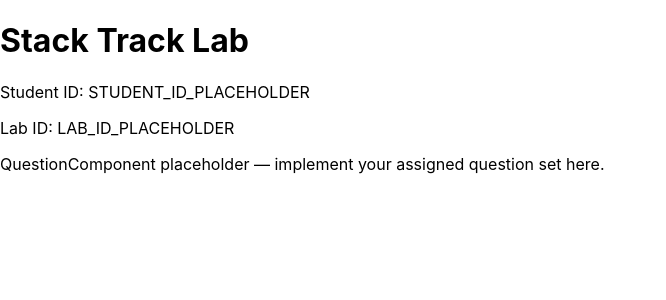
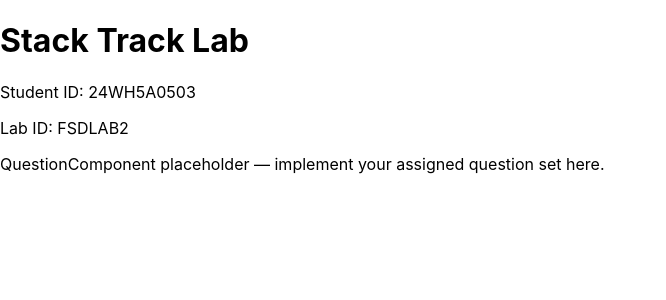
Before and after one commit to Nikhitha003/stacktrack-lab-FSDLAB2-24WH5A0503, a React (Create React App) app: page / in a window 1280 px wide. Shown: the top 300 px of the page, without its empty margins (0-666 px from the left). Built offline with nearby package versions, Linux system fonts and the light colour scheme.

Commit message:
added student and lab id's

```diff
--- a/src/pages/Home.js
+++ b/src/pages/Home.js
@@ -1,8 +1,8 @@
 import React from 'react';
 
 // TODO: Replace placeholder values with actual student and lab identifiers
-const STUDENT_ID = 'STUDENT_ID_PLACEHOLDER';
-const LAB_ID = 'LAB_ID_PLACEHOLDER';
+const STUDENT_ID = '24WH5A0503';
+const LAB_ID = 'FSDLAB2';
 
 function Home() {
   return (
```
